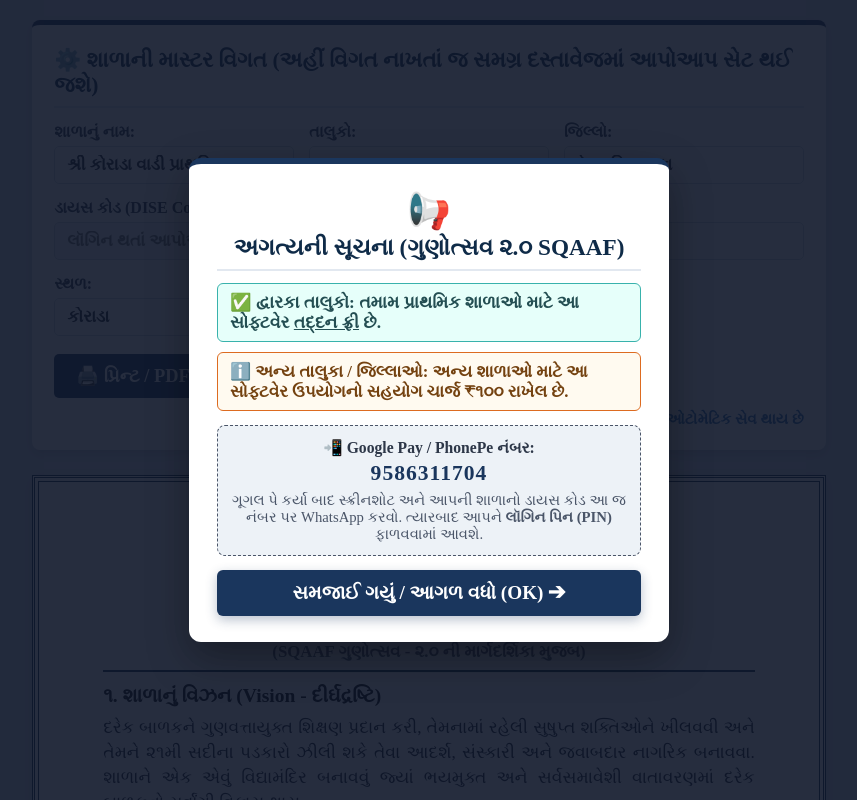
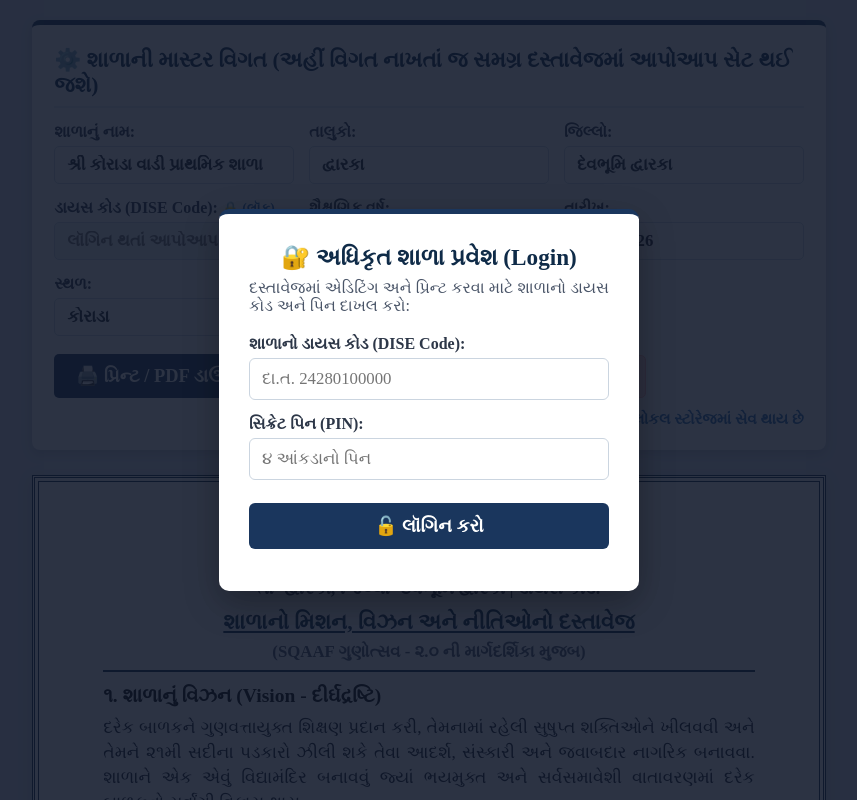
Before and after one commit to karmurparbat-ui/gunotsav, a plain HTML site: page index.html in a window 1280 px wide. Shown: the top 800 px of the page, without its empty margins (211-1068 px from the left). Drawn offline with Linux system fonts and the light colour scheme; a web font is replaced by a local one.

Commit message:
Update index.html

```diff
--- a/index.html
+++ b/index.html
@@ -358,89 +358,7 @@
       bottom: 4mm;
     }
   }
-
-  /* ૧. નોટિસ મોડલ સ્ટાઇલ */
-  .notice-overlay {
-    position: fixed;
-    top: 0; left: 0;
-    width: 100%; height: 100%;
-    background: rgba(15, 23, 42, 0.90);
-    display: flex;
-    justify-content: center;
-    align-items: center;
-    z-index: 100000;
-  }
-  .notice-card {
-    background: #ffffff;
-    padding: 26px 28px;
-    border-radius: 12px;
-    max-width: 480px;
-    width: 92%;
-    box-shadow: 0 16px 40px rgba(0,0,0,0.35);
-    text-align: center;
-    font-family: 'Rasa', serif;
-    border-top: 6px solid #1a365d;
-    animation: popIn 0.3s ease-out;
-  }
-  @keyframes popIn {
-    from { transform: scale(0.92); opacity: 0; }
-    to { transform: scale(1); opacity: 1; }
-  }
-  .notice-badge-free {
-    background: #e6fffa;
-    color: #234e52;
-    border: 1.5px solid #38b2ac;
-    padding: 8px 12px;
-    border-radius: 6px;
-    font-size: 1.08rem;
-    font-weight: 700;
-    margin: 10px 0;
-    text-align: left;
-  }
-  .notice-badge-paid {
-    background: #fffaf0;
-    color: #744210;
-    border: 1.5px solid #dd6b20;
-    padding: 8px 12px;
-    border-radius: 6px;
-    font-size: 1.05rem;
-    font-weight: 700;
-    margin: 10px 0;
-    text-align: left;
-  }
-  .notice-pay-box {
-    background: #edf2f7;
-    border: 1.5px dashed #4a5568;
-    border-radius: 8px;
-    padding: 12px;
-    margin: 14px 0;
-    text-align: center;
-  }
-  .notice-pay-num {
-    font-size: 1.35rem;
-    font-weight: 800;
-    color: #1a365d;
-    letter-spacing: 1px;
-  }
-  .btn-notice-ok {
-    width: 100%;
-    background: #1a365d;
-    color: white;
-    border: none;
-    padding: 12px 20px;
-    font-size: 1.2rem;
-    font-weight: 700;
-    border-radius: 6px;
-    cursor: pointer;
-    font-family: 'Rasa', serif;
-    transition: background 0.2s;
-    box-shadow: 0 4px 12px rgba(26, 54, 93, 0.3);
-  }
-  .btn-notice-ok:hover {
-    background: #2b6cb0;
-  }
-
-  /* ૨. લૉગિન મોડલ અને લૉગઆઉટ બટન સ્ટાઇલ */
+  /* Auth Modal & Logout Styling */
   .auth-overlay {
     position: fixed;
     top: 0; left: 0;
@@ -526,42 +444,8 @@
 </style>
 </head>
 <body>
-
-<!-- ૧. અગત્યની સૂચના પોપઅપ વિન્ડો (Notice Modal) -->
-<div id="noticeModal" class="notice-overlay no-print">
-  <div class="notice-card">
-    <div style="font-size: 2.2rem; margin-bottom: 2px;">📢</div>
-    <h2 style="margin: 0 0 6px 0; color: #0f2b48; font-size: 1.45rem; font-weight: 800;">
-      અગત્યની સૂચના (ગુણોત્સવ ૨.૦ SQAAF)
-    </h2>
-    <div style="height: 2px; background: #e2e8f0; margin: 8px 0 12px 0;"></div>
-
-    <div class="notice-badge-free">
-      ✅ <strong>દ્વારકા તાલુકો:</strong> તમામ પ્રાથમિક શાળાઓ માટે આ સોફ્ટવેર <u>તદ્દન ફ્રી</u> છે.
-    </div>
-
-    <div class="notice-badge-paid">
-      ℹ️ <strong>અન્ય તાલુકા / જિલ્લાઓ:</strong> અન્ય શાળાઓ માટે આ સોફ્ટવેર ઉપયોગનો સહયોગ ચાર્જ <strong>₹૧૦૦</strong> રાખેલ છે.
-    </div>
-
-    <div class="notice-pay-box">
-      <div style="font-size: 0.98rem; font-weight: 700; color: #2d3748; margin-bottom: 4px;">
-        📲 Google Pay / PhonePe નંબર:
-      </div>
-      <div class="notice-pay-num">9586311704</div>
-      <div style="font-size: 0.92rem; color: #4a5568; margin-top: 6px;">
-        ગૂગલ પે કર્યા બાદ સ્ક્રીનશોટ અને આપની શાળાનો ડાયસ કોડ આ જ નંબર પર WhatsApp કરવો. ત્યારબાદ આપને <strong>લૉગિન પિન (PIN)</strong> ફાળવવામાં આવશે.
-      </div>
-    </div>
-
-    <button type="button" class="btn-notice-ok" onclick="openLoginModal()">
-      સમજાઈ ગયું / આગળ વધો (OK) ➔
-    </button>
-  </div>
-</div>
-
-<!-- ૨. લૉગિન પોપઅપ વિન્ડો (Login Modal) -->
-<div id="authModal" class="auth-overlay no-print" style="display: none;">
+  <!-- લૉગિન પોપઅપ વિન્ડો -->
+<div id="authModal" class="auth-overlay no-print">
   <div class="auth-card">
     <h2 style="margin: 0 0 8px 0; color: #0f2b48; font-size: 1.45rem;">🔐 અધિકૃત શાળા પ્રવેશ (Login)</h2>
     <p style="color: #4a5568; font-size: 1rem; margin-bottom: 20px;">
@@ -570,7 +454,7 @@
 
     <div class="auth-input-group">
       <label>શાળાનો ડાયસ કોડ (DISE Code):</label>
-      <input type="text" id="authDise" placeholder="દા.ત. 24280100000" onkeypress="if(event.key==='Enter') verifyAccessFromSheet()">
+      <input type="text" id="authDise" placeholder="દા.ત. 24280100000">
     </div>
 
     <div class="auth-input-group">
@@ -599,10 +483,10 @@
       <label>જિલ્લો:</label>
       <input type="text" id="inputDistrict" value="દેવભૂમિ દ્વારકા">
     </div>
-    <div class="form-group">
-      <label>ડાયસ કોડ (DISE Code): <span style="font-size:0.85rem; color:#2b6cb0; font-weight:600;">🔒 (લૉક)</span></label>
-      <input type="text" id="inputDiseCode" value="" readonly placeholder="લૉગિન થતાં આપોઆપ આવશે" style="background-color: #edf2f7; color: #1a365d; font-weight: 700; cursor: not-allowed; border: 1.5px solid #cbd5e0;">
-    </div>
+<div class="form-group">
+  <label>ડાયસ કોડ (DISE Code): <span style="font-size:0.85rem; color:#2b6cb0; font-weight:600;">🔒 (લૉક)</span></label>
+  <input type="text" id="inputDiseCode" value="" readonly placeholder="લૉગિન થતાં આપોઆપ આવશે" style="background-color: #edf2f7; color: #1a365d; font-weight: 700; cursor: not-allowed; border: 1.5px solid #cbd5e0;">
+</div>
     <div class="form-group">
       <label>શૈક્ષણિક વર્ષ:</label>
       <input type="text" id="inputYear" value="૨૦૨૬-૨૭">
@@ -622,9 +506,8 @@
   </div>
   <div class="panel-actions">
     <button class="btn-print" onclick="window.print()">🖨️ પ્રિન્ટ / PDF ડાઉનલોડ કરો</button>
-    <button class="btn-reset" onclick="resetDefaults()">🔄 ડિફોલ્ટ ડેટા રીસેટ</button>
-    <button class="btn-logout" onclick="logoutUser()">🚪 લૉગઆઉટ</button>
-    <span class="save-status" id="saveStatus">💾 તમામ વિગતો ઓટોમેટિક સેવ થાય છે</span>
+    <button class="btn-reset" onclick="resetDefaults()">🔄 ડિફોલ્ટ ડેટા રીસેટ</button><button class="btn-logout" onclick="logoutUser()">🚪 લૉગઆઉટ</button>
+    <span class="save-status" id="saveStatus">💾 તમામ વિગતો લોકલ સ્ટોરેજમાં સેવ થાય છે</span>
   </div>
 </div>
 
@@ -1574,6 +1457,7 @@
   </div>
   <div class="credit-footer">સૌજન્ય : પરબતભાઇ કરમુર - શ્રી કોરાડાવાડી પ્રાથમિક શાળા</div>
 </div>
+
 <!-- ========================================== -->
 <!-- ભાગ ૮ - પેજ ૩: શૌચાલયોની સ્વચ્છતા અને રખરખાવ અહેવાલ & રજીસ્ટર -->
 <!-- ========================================== -->
@@ -4254,7 +4138,7 @@
     });
   }
 
-  // ૧૧. લોકલ સ્ટોરેજમાં સંપૂર્ણ ડેટા સેવ કરવો
+  // ૧૧. લોકલ સ્ટોરેજમાં સંપૂર્ણ ડેટા સેવ કરવો (સુધારેલ ફંક્શન)
   function saveToLocalStorage() {
     if (!isStorageAvailable()) return;
 
@@ -4270,8 +4154,8 @@
         otherEditables: []
       };
 
-      // કંટ્રોલ પેનલ + ઇન-ટેબલ ઇનપુટ્સ (મોડલ ઇનપુટ્સ સિવાય)
-      document.querySelectorAll('.control-panel input, table input').forEach((input, index) => {
+      // કંટ્રોલ પેનલ + ઇન-ટેબલ ઇનપુટ્સ
+      document.querySelectorAll('input').forEach((input, index) => {
         const key = input.id ? input.id : 'inp_' + index;
         data.inputs[key] = input.value;
       });
@@ -4310,7 +4194,7 @@
     }
   }
 
-  // ૧૨. લોકલ સ્ટોરેજમાંથી ડેટા લોડ કરવો
+  // ૧૨. લોકલ સ્ટોરેજમાંથી ડેટા લોડ કરવો (સુધારેલ સાચો ક્રમ)
   function loadFromLocalStorage() {
     if (!isStorageAvailable()) return;
 
@@ -4321,7 +4205,7 @@
 
       const data = JSON.parse(saved);
 
-      // ૧. સૌથી પહેલાં ટેબલ્સનું innerHTML રિસ્ટોર કરો
+      // ૧. સૌથી પહેલાં ટેબલ્સનું innerHTML રિસ્ટોર કરો (નવી રો સહિત)
       if (data.tables && Array.isArray(data.tables)) {
         const allTables = document.querySelectorAll('table.custom-table');
         data.tables.forEach(tItem => {
@@ -4336,7 +4220,7 @@
 
       // ૨. ટેબલ રિસ્ટોર થયા પછી તમામ ઇનપુટ્સની વેલ્યુ સેટ કરો
       if (data.inputs) {
-        document.querySelectorAll('.control-panel input, table input').forEach((input, index) => {
+        document.querySelectorAll('input').forEach((input, index) => {
           const keyName = input.id ? input.id : 'inp_' + index;
           if (data.inputs[keyName] !== undefined) {
             input.value = data.inputs[keyName];
@@ -4380,27 +4264,14 @@
     }
   }
 
-  // ૧૪. નોટિસ મોડલ બંધ કરી લૉગિન મોડલ બતાવવું
-  function openLoginModal() {
-    sessionStorage.setItem('gunotsav_notice_seen', 'true');
-    const noticeModal = document.getElementById('noticeModal');
-    const authModal = document.getElementById('authModal');
-    if (noticeModal) noticeModal.style.display = 'none';
-    if (authModal) {
-      authModal.style.display = 'flex';
-      const authDise = document.getElementById('authDise');
-      if (authDise) authDise.focus();
-    }
-  }
-
-  // ૧૫. ગૂગલ શીટ દ્વારા લૉગિન વેરિફિકેશન
+  // ૧૪. ગૂગલ શીટ દ્વારા લૉગિન વેરિફિકેશન
   async function verifyAccessFromSheet() {
     const diseInput = document.getElementById('authDise');
     const pinInput = document.getElementById('authPin');
     const statusMsg = document.getElementById('authStatusMsg');
     const btnSubmit = document.getElementById('btnAuthSubmit');
 
-    const dise = diseInput ? diseInput.value.trim().replace(/\D/g, '') : '';
+    const dise = diseInput ? diseInput.value.trim() : '';
     const pin = pinInput ? pinInput.value.trim() : '';
 
     if (!dise || !pin) {
@@ -4411,14 +4282,14 @@
 
     btnSubmit.disabled = true;
     statusMsg.className = 'auth-msg auth-loader';
-    statusMsg.textContent = '⏳ ગૂગલ શીટમાં ચકાસણી થઈ રહી છે...';
+    statusMsg.textContent = '⏳ ચકાસણી થઈ રહી છે...';
 
     try {
       const requestUrl = `${GOOGLE_SCRIPT_API_URL}?action=verify&dise=${encodeURIComponent(dise)}&pin=${encodeURIComponent(pin)}`;
       const response = await fetch(requestUrl);
       const result = await response.json();
 
-      if (result && result.success) {
+      if (result.success) {
         const verifiedDise = result.diseCode || dise;
 
         sessionStorage.setItem('gunotsav_auth', 'true');
@@ -4426,24 +4297,147 @@
 
         statusMsg.className = 'auth-msg';
         statusMsg.style.color = '#22543d';
-        statusMsg.textContent = '✅ પ્રવેશ સફળ! પેજ ખૂલી રહ્યું છે...';
+        statusMsg.textContent = '✅ પ્રવેશ સફળ!';
 
         const diseEl = document.getElementById('inputDiseCode');
         if (diseEl) {
           diseEl.value = verifiedDise;
-          diseEl.disabled = false;
           diseEl.readOnly = true;
         }
 
+        // લૉગિન થતાં જ આ શાળાનો અગાઉ સેવ કરેલો ડેટા લોડ કરવો
         loadFromLocalStorage();
         syncData();
 
         setTimeout(() => {
           unlockEditor();
-        }, 400);
+        }, 500);
 
       } else {
         statusMsg.className = 'auth-msg auth-err';
-        statusMsg.textContent = '❌ ' + (result && result.message ? result.message : 'ખોટો ડાયસ કોડ અથવા પિન!');
+        statusMsg.textContent = '❌ ' + (result.message || 'ખોટો ડાયસ કોડ અથવા પિન!');
       }
     } catch (err) {
+      console.error(err);
+      statusMsg.className = 'auth-msg auth-err';
+      statusMsg.textContent = '❌ કનેક્શન એરર! ફરી પ્રયાસ કરો.';
+    } finally {
+      btnSubmit.disabled = false;
+    }
+  }
+
+  // ૧૫. એડિટર અનલૉક કરવું
+  function unlockEditor() {
+    const modal = document.getElementById('authModal');
+    if (modal) modal.style.display = 'none';
+
+    const verifiedDise = sessionStorage.getItem('gunotsav_verified_dise');
+    const diseEl = document.getElementById('inputDiseCode');
+    if (diseEl && verifiedDise) {
+      diseEl.value = verifiedDise;
+      diseEl.readOnly = true;
+    }
+
+    document.querySelectorAll('.control-panel input:not(#inputDiseCode), table input').forEach(el => {
+      el.disabled = false;
+    });
+
+    document.querySelectorAll('[contenteditable]').forEach(el => {
+      el.setAttribute('contenteditable', 'true');
+    });
+
+    syncData();
+  }
+
+  // ૧૬. એડિટર લૉક રાખવું (લૉગિન વિના)
+  function lockEditor() {
+    const modal = document.getElementById('authModal');
+    if (modal) modal.style.display = 'flex';
+
+    document.querySelectorAll('.control-panel input, table input').forEach(el => {
+      el.disabled = true;
+    });
+
+    document.querySelectorAll('[contenteditable]').forEach(el => {
+      el.setAttribute('contenteditable', 'false');
+    });
+  }
+
+  // ૧૭. પેજ લોડ વખતે ચકાસણી
+  function checkAuthOnLoad() {
+    const isAuth = sessionStorage.getItem('gunotsav_auth');
+    const verifiedDise = sessionStorage.getItem('gunotsav_verified_dise');
+
+    if (isAuth === 'true' && verifiedDise) {
+      const diseEl = document.getElementById('inputDiseCode');
+      if (diseEl) {
+        diseEl.value = verifiedDise;
+        diseEl.readOnly = true;
+      }
+      unlockEditor();
+      loadFromLocalStorage(); // સેશન ચાલુ હોય તો પણ સેવ થયેલો ડેટા લોડ કરવો
+    } else {
+      lockEditor();
+    }
+  }
+
+  // ૧૮. લૉગઆઉટ ફંક્શન
+  function logoutUser() {
+    if (confirm('શું તમે લૉગઆઉટ કરવા માંગો છો?')) {
+      // લૉગઆઉટ થતાં પહેલાં વર્તમાન ડેટા સેવ કરી લેવો
+      saveToLocalStorage();
+      sessionStorage.clear();
+      location.reload();
+    }
+  }
+
+  // ૧૯. માસ્ટર ઇવેન્ટ લિસનર્સ (તમામ ફેરફારો તાત્કાલિક સેવ કરવા માટે)
+  function attachEvents() {
+    // કીબોર્ડ ટાઇપિંગ વખતે ઓટો સેવ
+    document.addEventListener('input', (e) => {
+      syncData();
+      calcAdm();
+      calcCat();
+      calcEnr();
+
+      clearTimeout(saveTimeout);
+      saveTimeout = setTimeout(saveToLocalStorage, 300);
+    });
+
+    // ટેબલ કે ઇનપુટમાંથી બહાર નીકળતાં (Blur / Change) તુરંત સેવ
+    document.addEventListener('change', () => {
+      syncData();
+      calcAdm();
+      calcCat();
+      calcEnr();
+      saveToLocalStorage();
+    });
+
+    document.addEventListener('blur', (e) => {
+      if (e.target && (e.target.isContentEditable || e.target.tagName === 'INPUT')) {
+        saveToLocalStorage();
+      }
+    }, true);
+  }
+
+  // ૨૦. મુખ્ય શરૂઆત (Initialization)
+  function init() {
+    loadFromLocalStorage();
+    syncData();
+    calcAdm();
+    calcCat();
+    calcEnr();
+    setupDynamicTableButtons();
+    attachEvents();
+
+    // લૉગિન ચકાસણી
+    checkAuthOnLoad();
+  }
+
+  // પેજ લોડિંગ હેન્ડલર
+  if (document.readyState === 'loading') {
+    document.addEventListener('DOMContentLoaded', init);
+  } else {
+    init();
+  }
+</script>ipt>
```
